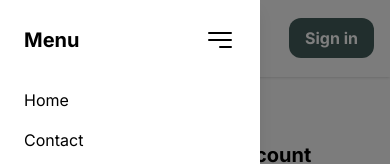
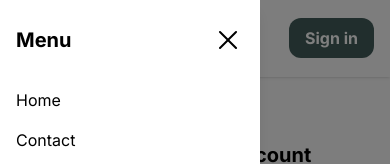
Before and after one commit to naaim-karim/alrifai_app_demo, a Next.js app: page /signin in a window 390 px wide. Both pictures are taken after a click on the button 32 px from the left and 38 px from the top of the page. Shown: the top 164 px of the page. Built offline with nearby package versions, Linux system fonts and the light colour scheme; no server answers.

Commit message:
Navbar menu icon update

```diff
--- a/app/components/MobileNavbar.tsx
+++ b/app/components/MobileNavbar.tsx
@@ -6,10 +6,8 @@ import { CircleUser } from "lucide-react";
 import { useState } from "react";
 import { useAuth } from "@/contexts/AuthContext";
 import Loading from "./Loading";
-import {
-  Bars3BottomRightIcon,
-  Bars3BottomLeftIcon,
-} from "@heroicons/react/24/solid";
+import { Bars3BottomLeftIcon, XMarkIcon } from "@heroicons/react/24/solid";
+import { capitalize } from "@/lib/utils";
 
 const MobileNavbar = () => {
   const { user, loading } = useAuth();
@@ -30,17 +28,19 @@ const MobileNavbar = () => {
       {isOpen && (
         <>
           <div
-            className="absolute inset-0 bg-black/50 cursor-pointer z-40"
+            className="fixed inset-0 bg-black/50 cursor-pointer z-40"
             onClick={() => setIsOpen(false)}
           />
           <div className="mobile-nav">
             <div className="flex justify-between items-center mb-8">
-              <h2 className="text-xl font-bold">Menu</h2>
+              <h2 className="text-xl font-bold">
+                {user ? capitalize(user.user_metadata.fullname) : "Menu"}
+              </h2>
               <button
                 className="cursor-pointer"
                 onClick={() => setIsOpen(false)}
               >
-                <Bars3BottomRightIcon className="size-8" />
+                <XMarkIcon className="size-8" />
               </button>
             </div>
             <ul className="flex flex-col gap-4">
--- a/app/globals.css
+++ b/app/globals.css
@@ -25,7 +25,7 @@
     @apply font-medium mb-1 text-sm;
   }
   .mobile-nav {
-    @apply w-2/3 h-full fixed inset-0 bg-white p-6 shadow-lg z-50;
+    @apply w-2/3 h-full fixed inset-0 bg-white px-4 py-6 shadow-lg z-50;
   }
   .loading {
     @apply fixed inset-0 inline-flex justify-center items-center bg-white z-50 min-h-screen;
```
